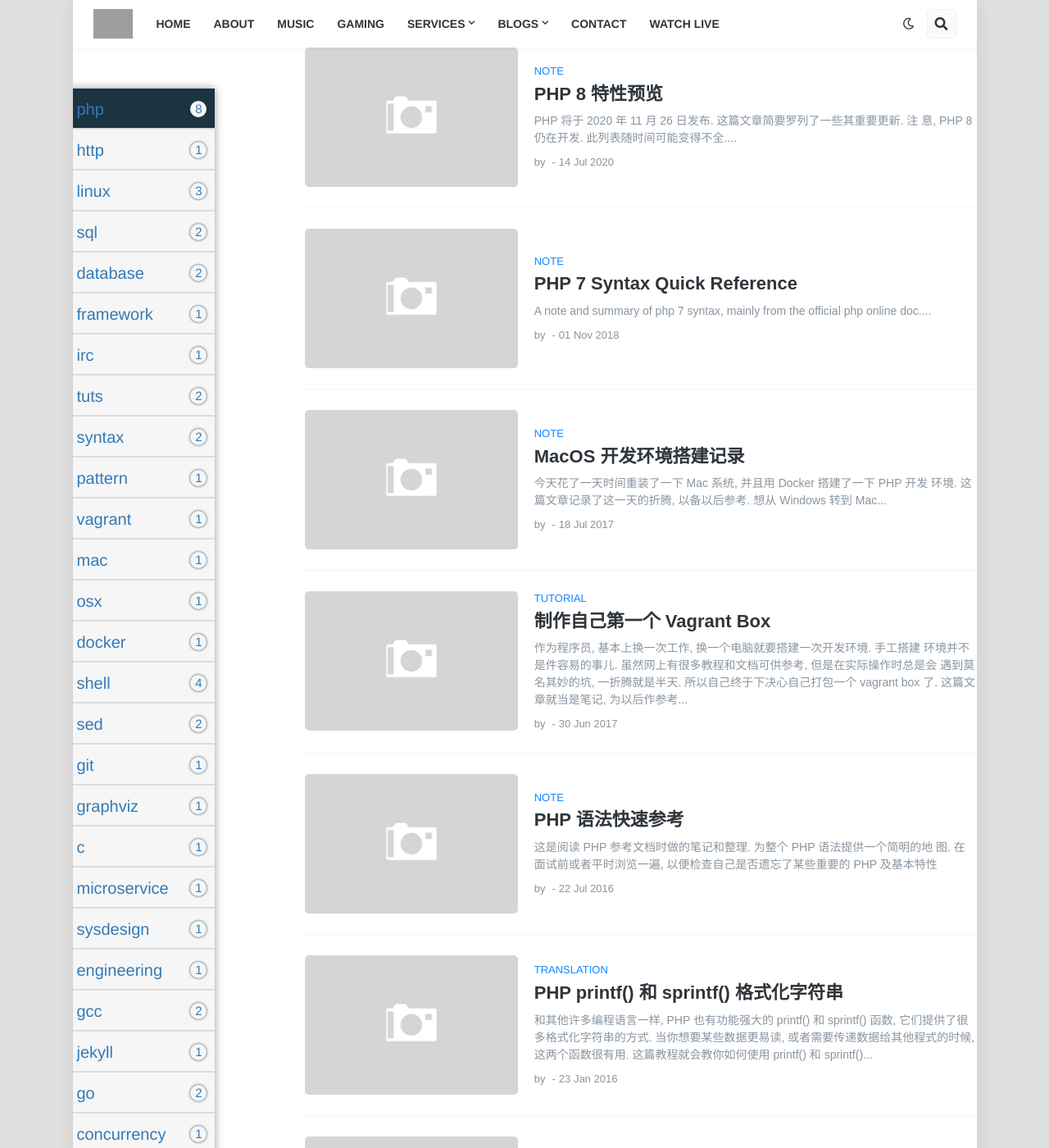
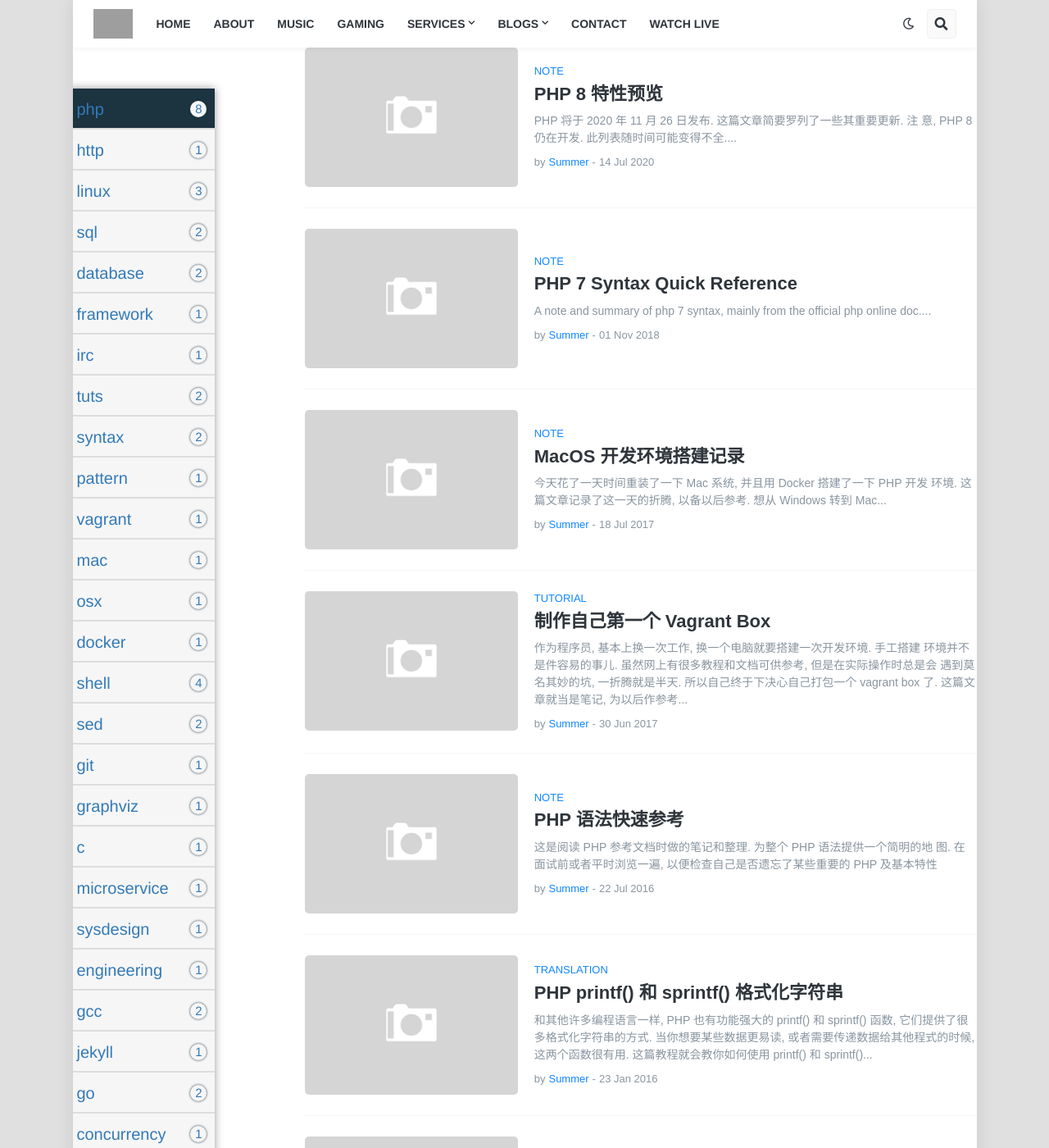
Before and after one commit to postca/postca.github.io, a Jekyll site: the page built from tag/index.html, in a window 1280 px wide and 1400 px high. Shown: the whole window at 82% size. Built offline with Jekyll 4.4.1, drawn with Linux system fonts in a browser that asks for light colours; grey boxes are pictures that could not be loaded.

Commit message:
Update _config.yml

```diff
--- a/_config.yml
+++ b/_config.yml
@@ -8,7 +8,7 @@ kramdown:
   syntax_highlighter_opts: # Rouge Options › https://github.com/jneen/rouge#full-options
     css_class: 'highlight'
   math_engine: mathjax
-
+author: Summer
 authors:
   Summer:
     name: Summer
```
